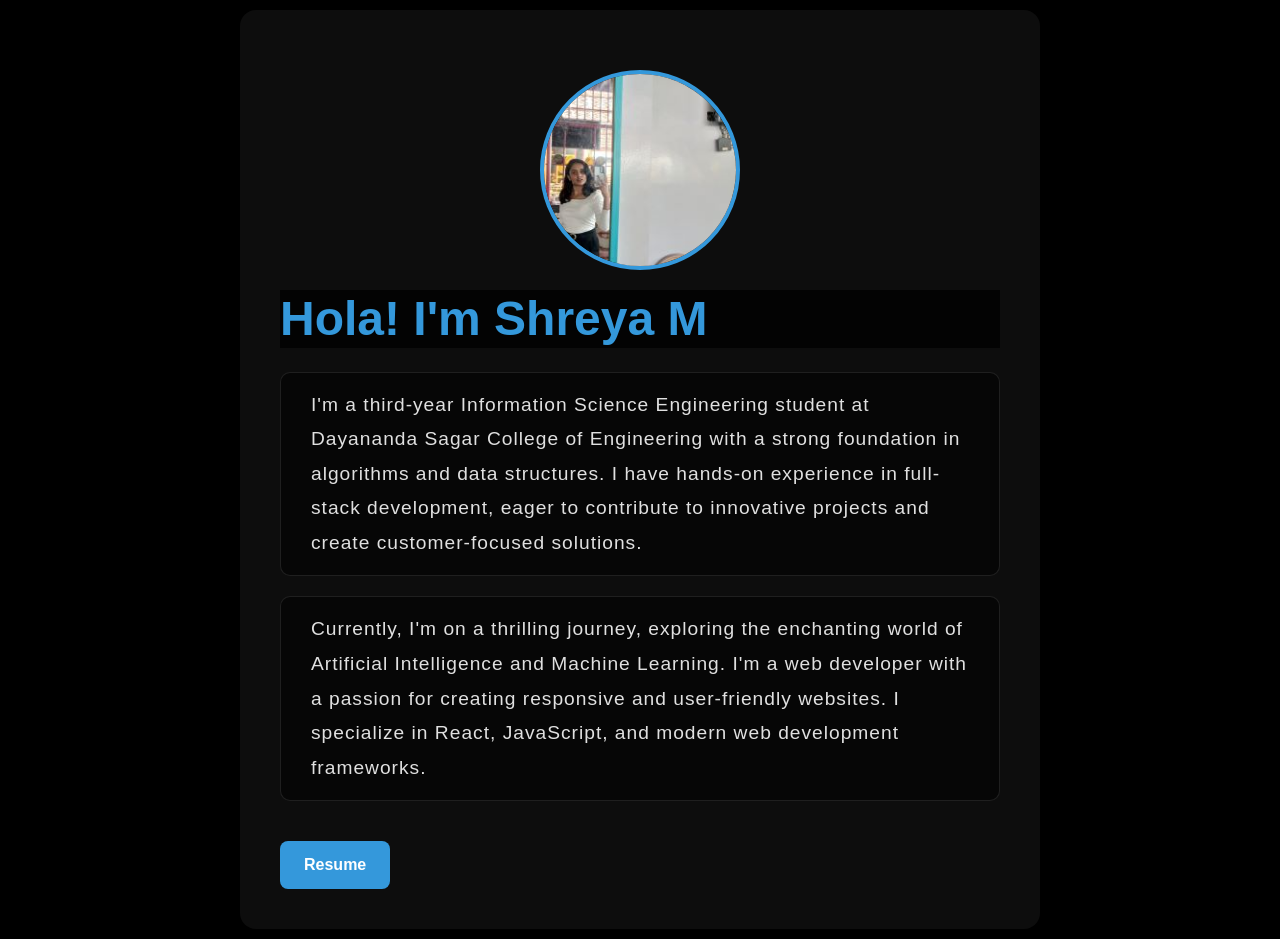
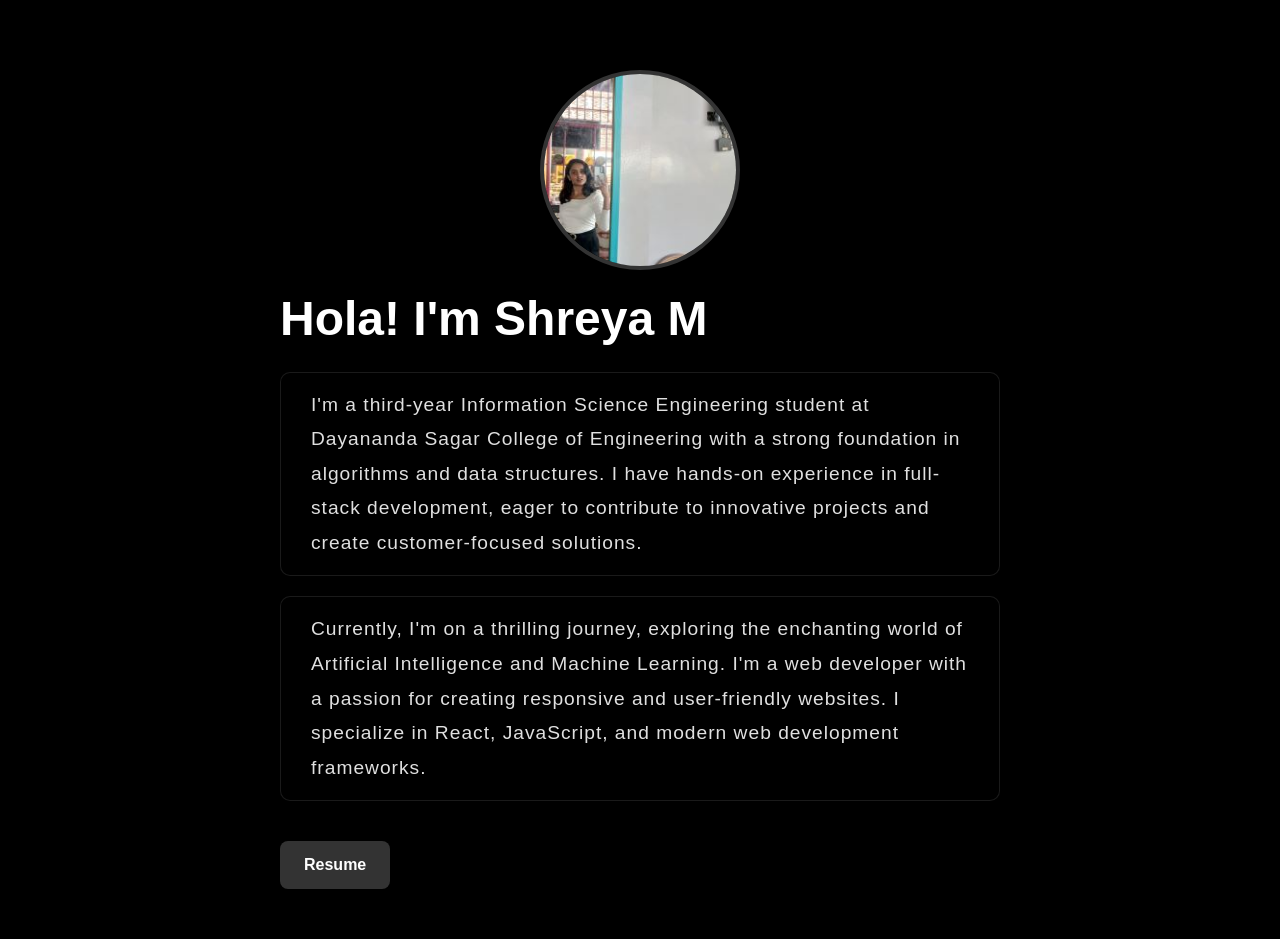
Before and after one commit to ShreyaMahadev/portfolio-website, a React (Create React App) app: page / in a window 1280 px wide. Shown: the part 960-1899 px from the top of the page. Built offline with nearby package versions, Linux system fonts and the light colour scheme.

Commit message:
Update website styling and smooth scrolling

```diff
--- a/src/App.css
+++ b/src/App.css
@@ -14,7 +14,7 @@ html {
 /* Body styling */
 body {
   font-family: 'Raleway', sans-serif;
-  background: linear-gradient(135deg, #2c3e50, #3498db);
+  background: #1a1a1a;
   color: #fff;
   overflow: auto;
 }
@@ -28,8 +28,8 @@ body {
   align-items: center;
   text-align: center;
   padding-top: 80px;
-  background: linear-gradient(rgba(0, 0, 0, 0.7), rgba(0, 0, 0, 0.7)),
-              url('https://images.pexels.com/photos/546819/pexels-photo-546819.jpeg');
+  background: linear-gradient(rgba(0, 0, 0, 0.8), rgba(0, 0, 0, 0.8)),
+              url('https://images.pexels.com/photos/2004161/pexels-photo-2004161.jpeg');
   background-size: cover;
   background-position: center;
   background-attachment: fixed;
@@ -45,8 +45,8 @@ body {
   bottom: 0;
   background: linear-gradient(
     45deg,
-    rgba(44, 62, 80, 0.8),
-    rgba(52, 152, 219, 0.8)
+    rgba(0, 0, 0, 0.7),
+    rgba(0, 0, 0, 0.9)
   );
   pointer-events: none;
 }
@@ -100,18 +100,18 @@ body {
 
 /* Links and Buttons */
 a {
-  color: #3498db;
+  color: #fff;
   text-decoration: none;
   transition: color 0.3s ease, transform 0.2s ease;
 }
 
 a:hover {
-  color: #2980b9;
+  color: #ccc;
   transform: scale(1.05);
 }
 
 button {
-  background: #3498db;
+  background: #333;
   color: #fff;
   border: none;
   padding: 12px 24px;
@@ -213,7 +213,7 @@ section {
 
 /* Accessibility */
 :focus {
-  outline: 2px solid #3498db;
+  outline: 2px solid #333;
   outline-offset: 2px;
 }
 
--- a/src/Components/About.css
+++ b/src/Components/About.css
@@ -7,8 +7,7 @@
 #about .container {
   max-width: 800px;
   margin: auto;
-  background: rgba(255, 255, 255, 0.05);
-  backdrop-filter: blur(10px);
+  background: rgba(0, 0, 0, 0.7);
   border-radius: 16px;
   padding: 40px;
   box-shadow: 0 8px 32px rgba(0, 0, 0, 0.2);
@@ -18,7 +17,7 @@
   width: 200px;
   height: 200px;
   border-radius: 50%;
-  border: 4px solid #3498db;
+  border: 4px solid #333;
   margin: 20px auto;
   display: block;
   object-fit: cover;
@@ -28,7 +27,7 @@
   font-size: 3rem;
   font-weight: bold;
   margin-bottom: 20px;
-  color: #3498db;
+  color: #fff;
 }
 
 #about p {
@@ -39,7 +38,7 @@
 }
 
 #about .btn-custom {
-  background: #3498db;
+  background: #333;
   border: none;
   padding: 12px 24px;
   border-radius: 8px;
--- a/src/index.css
+++ b/src/index.css
@@ -1,10 +1,8 @@
-
-
 @import url('https://fonts.googleapis.com/css2?family=Raleway:ital,wght@0,100..900;1,100..900&display=swap');
 
-
-
-
+html {
+  scroll-behavior: smooth;
+}
 
 body {
   margin: 0;
@@ -19,3 +17,7 @@ code {
   font-family: source-code-pro, Menlo, Monaco, Consolas, 'Courier New',
     monospace;
 }
+
+* {
+  scroll-behavior: smooth;
+}
```
